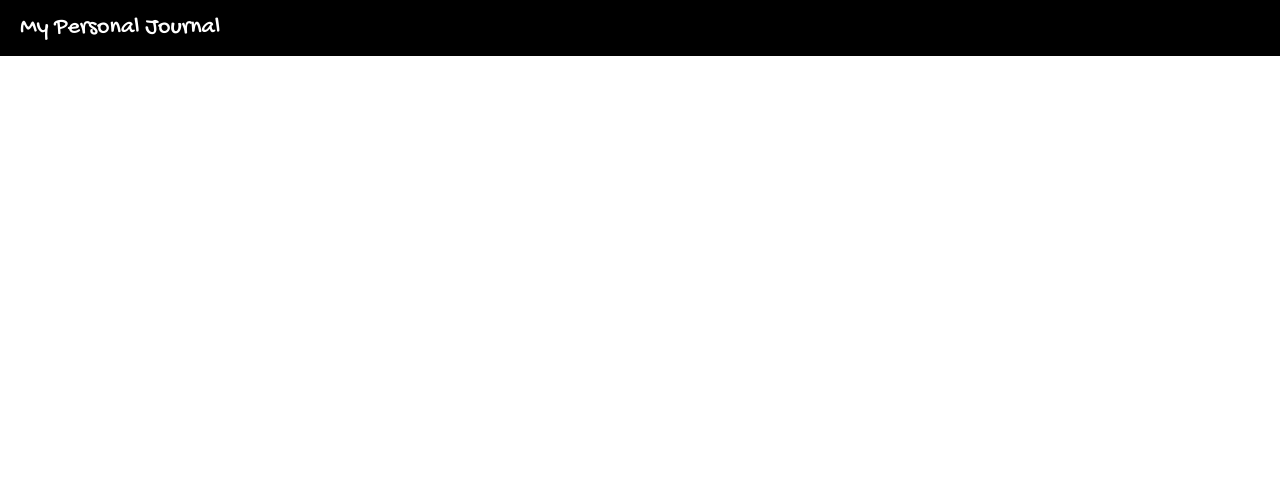
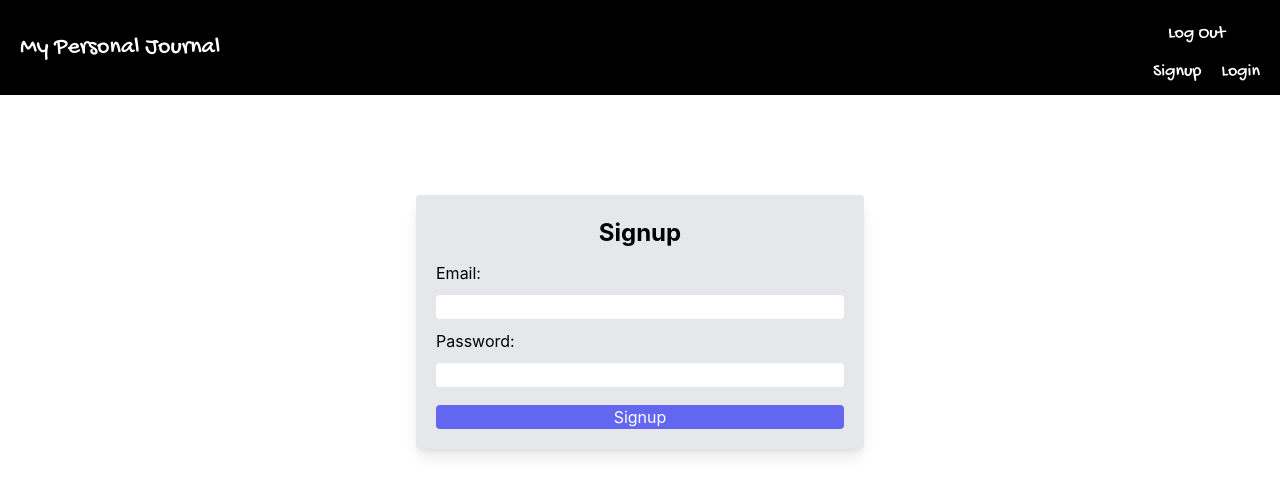
Before and after one commit to rearl89/ms-project3, a React (Create React App) app in the folder frontend/: page /signup in a window 1280 px wide. Before the commit this address had no page. Shown: the top 494 px of the page. Built offline with nearby package versions, Linux system fonts and the light colour scheme.

Commit message:
Moved pages directory to src directory. Signup page makes fetch requests to db.

```diff
--- a/frontend/src/App.js
+++ b/frontend/src/App.js
@@ -1,6 +1,8 @@
 import './App.css';
 import { BrowserRouter as Router, Routes, Route } from 'react-router-dom';
-import Home from './components/pages/Home';
+import Home from './pages/Home';
+import Login from './pages/Login';
+import Signup from './pages/Signup';
 import Navbar from './components/Navbar';
 
 function App() {
@@ -10,6 +12,8 @@ function App() {
         <Navbar />
         <Routes>
           <Route path='/' element={<Home />} />
+          <Route path='/login' element={<Login />} />
+          <Route path='/signup' element={<Signup />} />
         </Routes>
       </Router>
     </div>
--- a/frontend/src/components/Navbar.js
+++ b/frontend/src/components/Navbar.js
@@ -1,12 +1,27 @@
 import { Link } from "react-router-dom";
+import { useLogout } from "../hooks/useLogout";
 
 export default function Navbar() {
+    const { logout } = useLogout()
+
+    const handleClick = () => {
+        logout()
+    }
     return (
         <header>
             <div className="container">
                 <Link to="/">
                     <h1>My Personal Journal</h1>
                 </Link>
+                <nav>
+                <div className="logout">
+                    <button onClick={handleClick}>Log Out</button>
+                </div>
+                    <div className="userForms">
+                        <Link to="/signup">Signup</Link>
+                        <Link to="/login">Login</Link>
+                    </div>
+                </nav>
             </div>
         </header>
     )
--- /dev/null
+++ b/frontend/src/hooks/useLogout.js
@@ -0,0 +1,15 @@
+import { useAuthContext } from "./useAuthContext"
+
+export const useLogout = () => {
+    const { dispatch } = useAuthContext()
+
+    const logout = () => {
+        // remove user form storage
+        localStorage.removeItem('user')
+
+        // dispatch logout action
+        dispatch({type: 'LOGOUT'})
+    }
+
+    return {logout}
+}
--- /dev/null
+++ b/frontend/src/hooks/useSignup.js
@@ -0,0 +1,37 @@
+import { useState } from 'react'
+import { useAuthContext } from './useAuthContext'
+
+export const useSignup = () => {
+  const [error, setError] = useState(null)
+  const [isLoading, setIsLoading] = useState(null)
+  const { dispatch } = useAuthContext()
+
+  const signup = async (email, password) => {
+    setIsLoading(true)
+    setError(null)
+
+    const response = await fetch('/user/signup', {
+      method: 'POST',
+      headers: {'Content-Type': 'application/json'},
+      body: JSON.stringify({ email, password })
+    })
+    const json = await response.json()
+
+    if (!response.ok) {
+      setIsLoading(false)
+      setError(json.error)
+    }
+    if (response.ok) {
+      // save the user to local storage
+      localStorage.setItem('user', JSON.stringify(json))
+
+      // update the auth context
+      dispatch({type: 'LOGIN', payload: json})
+
+      // update loading state
+      setIsLoading(false)
+    }
+  }
+
+  return { signup, isLoading, error }
+}
--- a/frontend/src/index.css
+++ b/frontend/src/index.css
@@ -37,6 +37,13 @@ header a {
   font-size: x-large;
 }
 
+.logout {
+  color: #fff;
+  text-decoration: none;
+  font-family: 'Gochi Hand', cursive;
+  font-size: large;
+}
+
 .error {
   background-color: red;
   color: white;
@@ -51,3 +58,29 @@ header a {
   margin: auto;
   width: 250px;
 }
+
+nav a {
+  margin-left: 20px;
+  font-size: large;
+}
+
+form.signup, form.login {
+  margin: auto;
+  margin-top: 100px;
+}
+
+form.login h3, .login, button {
+  margin: 10px;
+}
+
+form.signup h3, .signup, button {
+  margin: 10px;
+}
+
+form.login label, form.signup label {
+  margin-left: 10px;
+}
+
+form.login h3, form.signup h3 {
+  font-size: x-large
+}
--- /dev/null
+++ b/frontend/src/pages/Login.js
@@ -0,0 +1,26 @@
+import { useState } from "react";
+
+export default function Login() {
+    const [email, setEmail] = useState('')
+    const [password, setPassword] = useState('')
+
+    const handleSubmit = async (e) => {
+        e.preventDefault()
+
+        console.log(email, password)
+    }
+
+    return (
+        <form className="login grid max-w-md bg-gray-200 rounded overflow-hidden shadow-lg p-2.5" onSubmit={handleSubmit}>
+            <h3 className="font-bold">Login</h3>
+
+            <label className="flex">Email:</label>
+            <input className="login rounded" type="email" onChange={(e) => setEmail(e.target.value)} value={email} />
+
+            <label className="flex">Password:</label>
+            <input className="login rounded" type="password" onChange={(e) => setPassword(e.target.value)} value={password} />
+
+            <button className="text-white rounded bg-indigo-500 mt-2 hover:bg-indigo-400">Login</button>
+        </form>
+    )
+}
--- /dev/null
+++ b/frontend/src/pages/Signup.js
@@ -0,0 +1,29 @@
+import { useState } from "react";
+import { useSignup } from "../hooks/useSignup";
+
+export default function Signup() {
+    const [email, setEmail] = useState('')
+    const [password, setPassword] = useState('')
+    const {signup, error, isLoading} = useSignup()
+
+    const handleSubmit = async (e) => {
+        e.preventDefault()
+
+        await signup(email, password)
+    }
+
+    return (
+        <form className="signup grid max-w-md bg-gray-200 rounded overflow-hidden shadow-lg p-2.5" onSubmit={handleSubmit}>
+            <h3 className="font-bold">Signup</h3>
+
+            <label className="flex">Email:</label>
+            <input className="signup rounded" type="email" onChange={(e) => setEmail(e.target.value)} value={email} />
+
+            <label className="flex">Password:</label>
+            <input className="signup rounded" type="password" onChange={(e) => setPassword(e.target.value)} value={password} />
+
+            <button disabled={isLoading} className="text-white rounded bg-indigo-500 mt-2 hover:bg-indigo-400">Signup</button>
+            {error && <div className="error">{error}</div>}
+        </form>
+    )
+}
```
Also changed, not shown: frontend/src/pages/Home.js (renamed from frontend/src/components/pages/Home.js, +4 -4 lines), frontend/src/hooks/useLogin.js (added), 1 other file (tests, documents, lock files or other folders).
